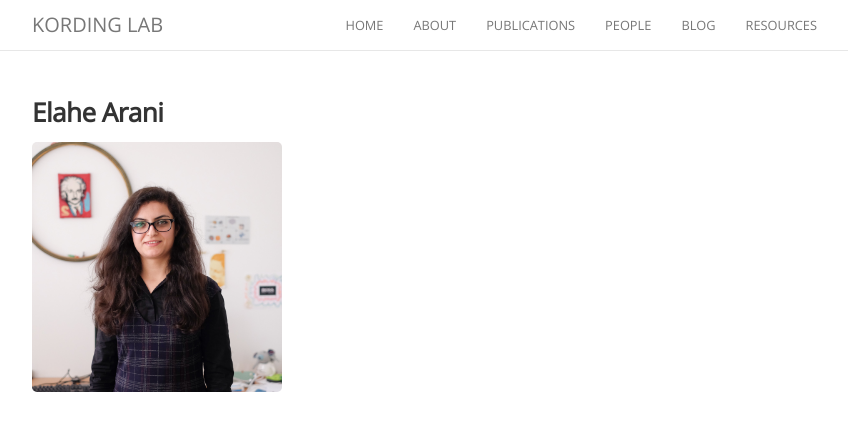
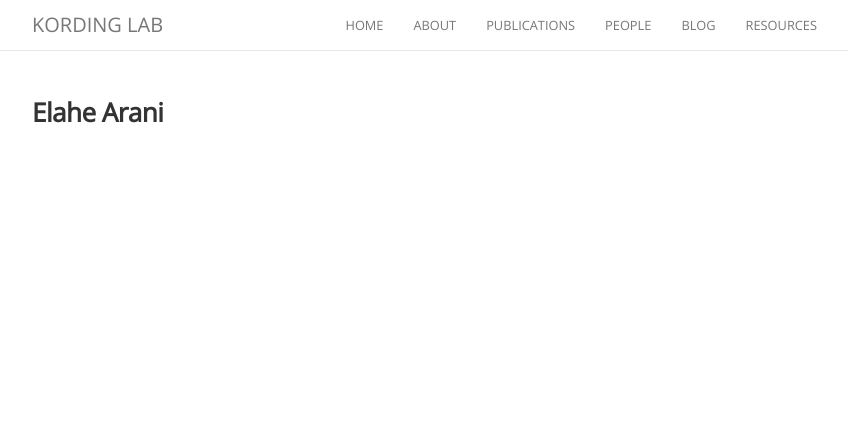
Before and after one commit to KordingLab/KordingLab.github.io, a Jekyll site: the page built from _people/elahe_arani.md, in a window 1280 px wide. Shown: the top 431 px of the page, without its empty margins (223-1071 px from the left). Built offline with Jekyll 4.4.1, drawn with Linux system fonts in a browser that asks for light colours; nearby versions of some CDN libraries; comment, search, counter and statistics services are not loaded.

Commit message:
Remove Elahe photo

```diff
--- a/_people/elahe_arani.md
+++ b/_people/elahe_arani.md
@@ -1,8 +1,6 @@
 ---
 name: Elahe Arani
 position: visiting
-avatar: elahe.jpg
+avatar:
 joined: 2016
 ---
-
-<img width="250" src="{{site.baseurl}}/images/people/{{page.avatar}}">
```
